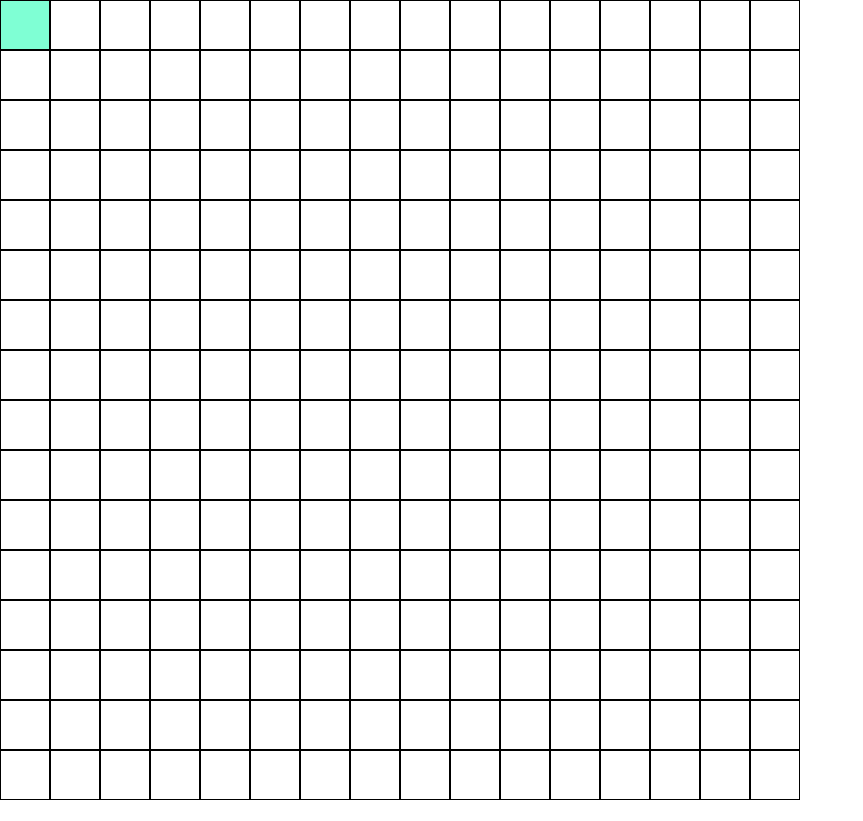
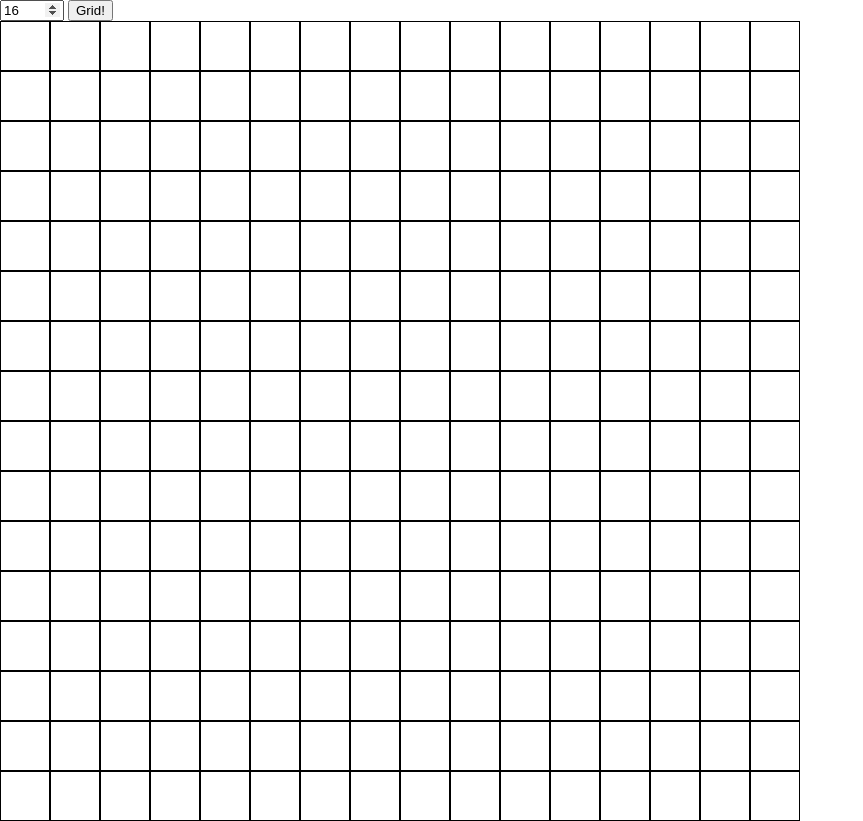
Before and after one commit to actuallyBarry/project-etch-a-sketch, a plain HTML site: page index.html in a window 1280 px wide. Shown: the whole page, without its empty margins (0-863 px from the left). Before the commit the page ends 800 px from the top, so only its background shows below. Drawn offline with Linux system fonts and the light colour scheme.

Commit message:
Add a button and input box to html file

```diff
--- a/index.html
+++ b/index.html
@@ -9,6 +9,8 @@
     <link rel="stylesheet" href="styles.css">
 </head>
 <body>
+    <input type="number" min="2" max="100" value="16">
+    <button>Grid!</button>
     <div class="container">
 
     </div>
```
